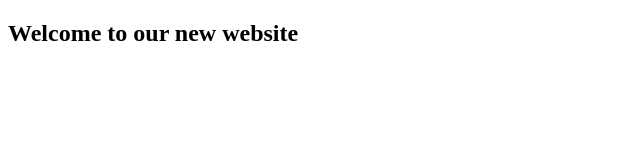
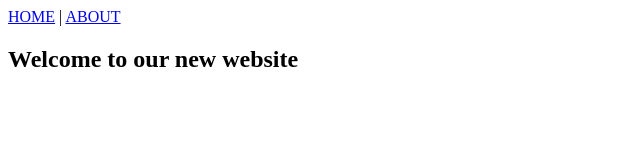
Before and after one commit to heinhtethh/heinhtethh.github.io, a plain HTML site: page inddex.html in a window 1280 px wide. Shown: the whole page, without its empty margins (0-640 px from the left). Drawn offline with Linux system fonts and the light colour scheme.

Commit message:
Third commit add hyperlink in index.html

```diff
--- a/inddex.html
+++ b/inddex.html
@@ -7,6 +7,8 @@
     <title>Hein Htet Aung</title>
 </head>
 <body>
+    <a href="inddex.html">HOME</a> |
+    <a href="about.html">ABOUT</a>
     <h2>Welcome to our new website</h2>
 </body>
 </html>
```
